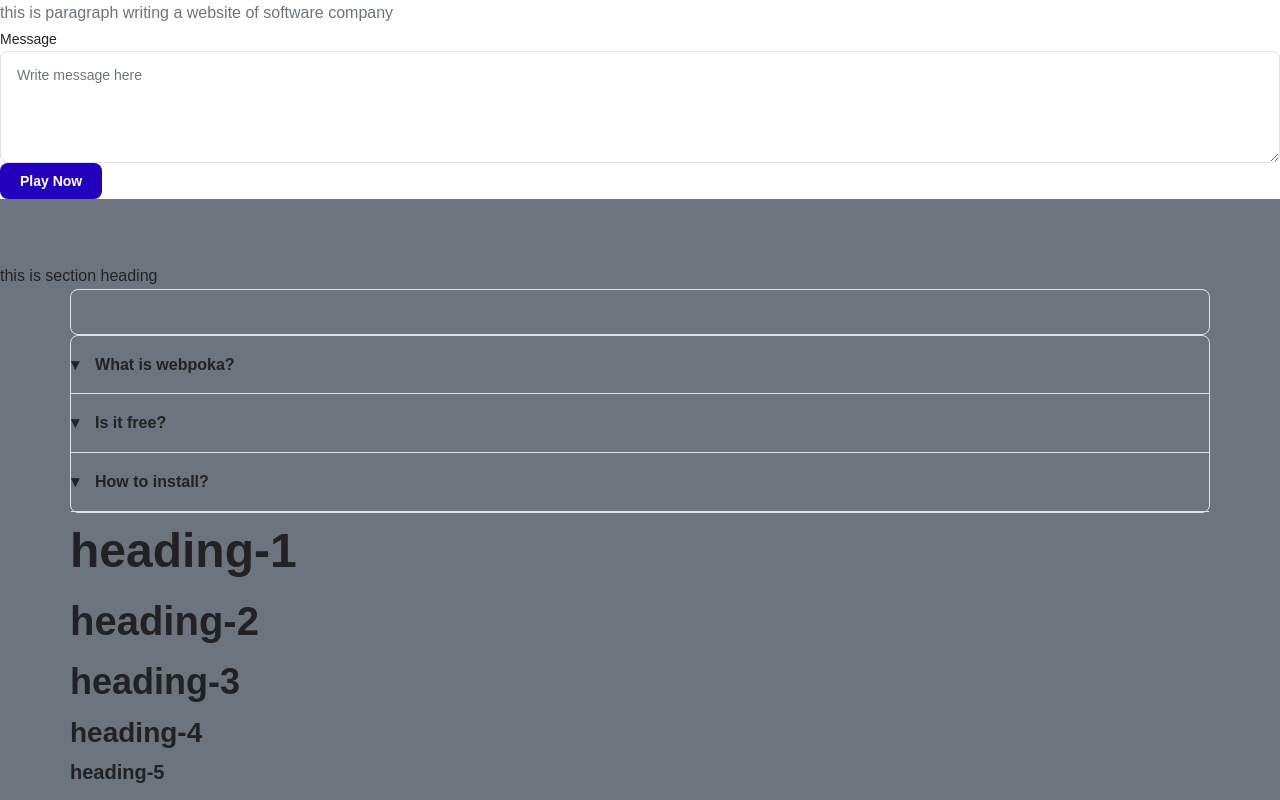
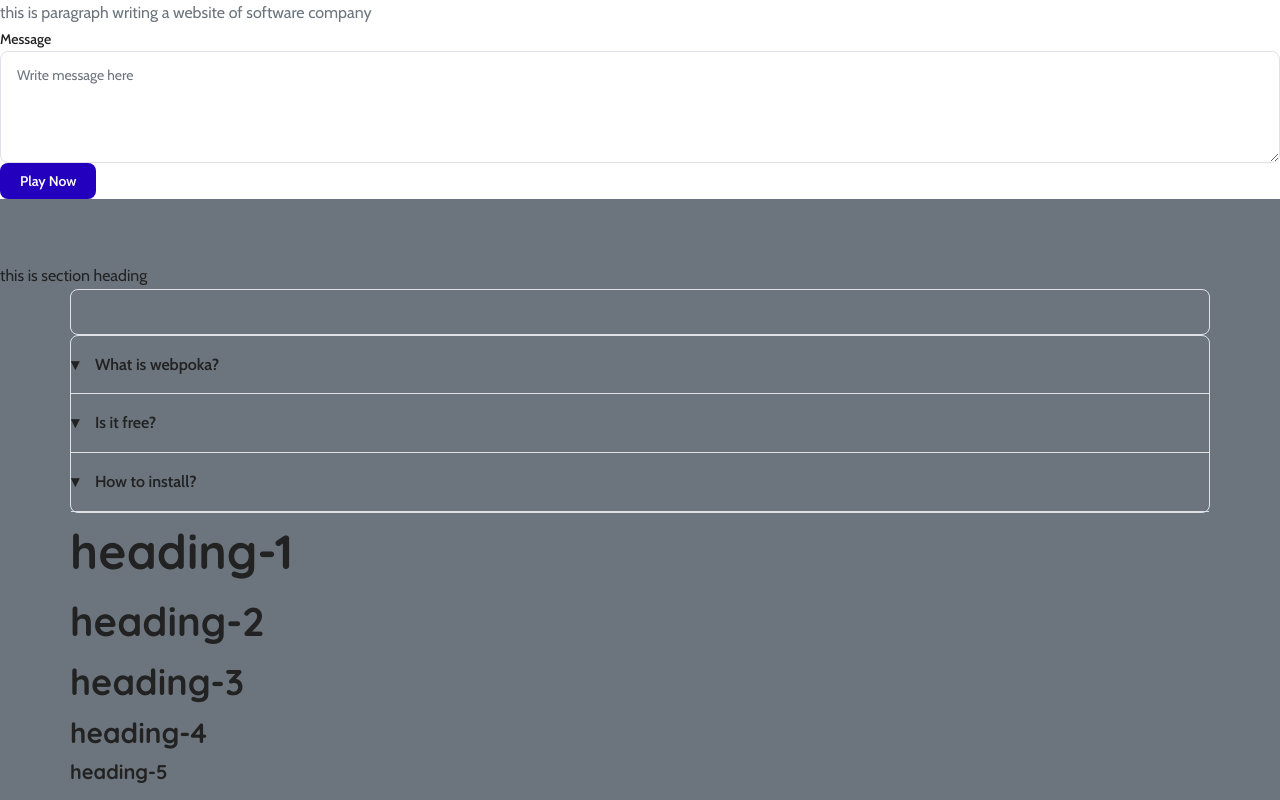
Before and after one commit to dev-nirob1/webpoka-production, a Next.js app: page / in a window 1280 px wide. Shown: the top 800 px of the page. Built offline with nearby package versions, Linux system fonts and the light colour scheme.

Commit message:
font added

```diff
--- a/src/app/globals.css
+++ b/src/app/globals.css
@@ -25,14 +25,17 @@
   --color-border: #dee2e6;
 
   /* Typography */
-  --font-body: "Cabin", sans-serif;
-  --font-heading: "Quicksand", sans-serif;
+  --font-body: var(--body-font, "Cabin", sans-serif);
+  --font-heading: var(--heading-font, "Quicksand", serif);
 }
 
 /* ============================================================
    4. CSS Variables (runtime, non-Tailwind)
    ============================================================ */
 :root {
+  --body-font: "Cabin", sans-serif;
+  --heading-font: "Quicksand", serif;
+
   --background: #ffffff;
   --foreground: #222222;
 
--- a/src/app/layout.js
+++ b/src/app/layout.js
@@ -1,13 +1,13 @@
-import { Geist, Geist_Mono } from "next/font/google";
+import { Cabin, Quicksand } from "next/font/google";
 import "./globals.css";
 
-const geistSans = Geist({
-  variable: "--font-geist-sans",
+const cabin = Cabin({
+  variable: "--body-font",
   subsets: ["latin"],
 });
 
-const geistMono = Geist_Mono({
-  variable: "--font-geist-mono",
+const quicksand = Quicksand({
+  variable: "--heading-font",
   subsets: ["latin"],
 });
 
@@ -20,7 +20,7 @@ export default function RootLayout({ children }) {
   return (
     <html
       lang="en"
-      className={`${geistSans.variable} ${geistMono.variable} h-full antialiased`}
+      className={`${cabin.variable} ${quicksand.variable} h-full antialiased`}
     >
       <body className="min-h-full flex flex-col">{children}</body>
     </html>
```
